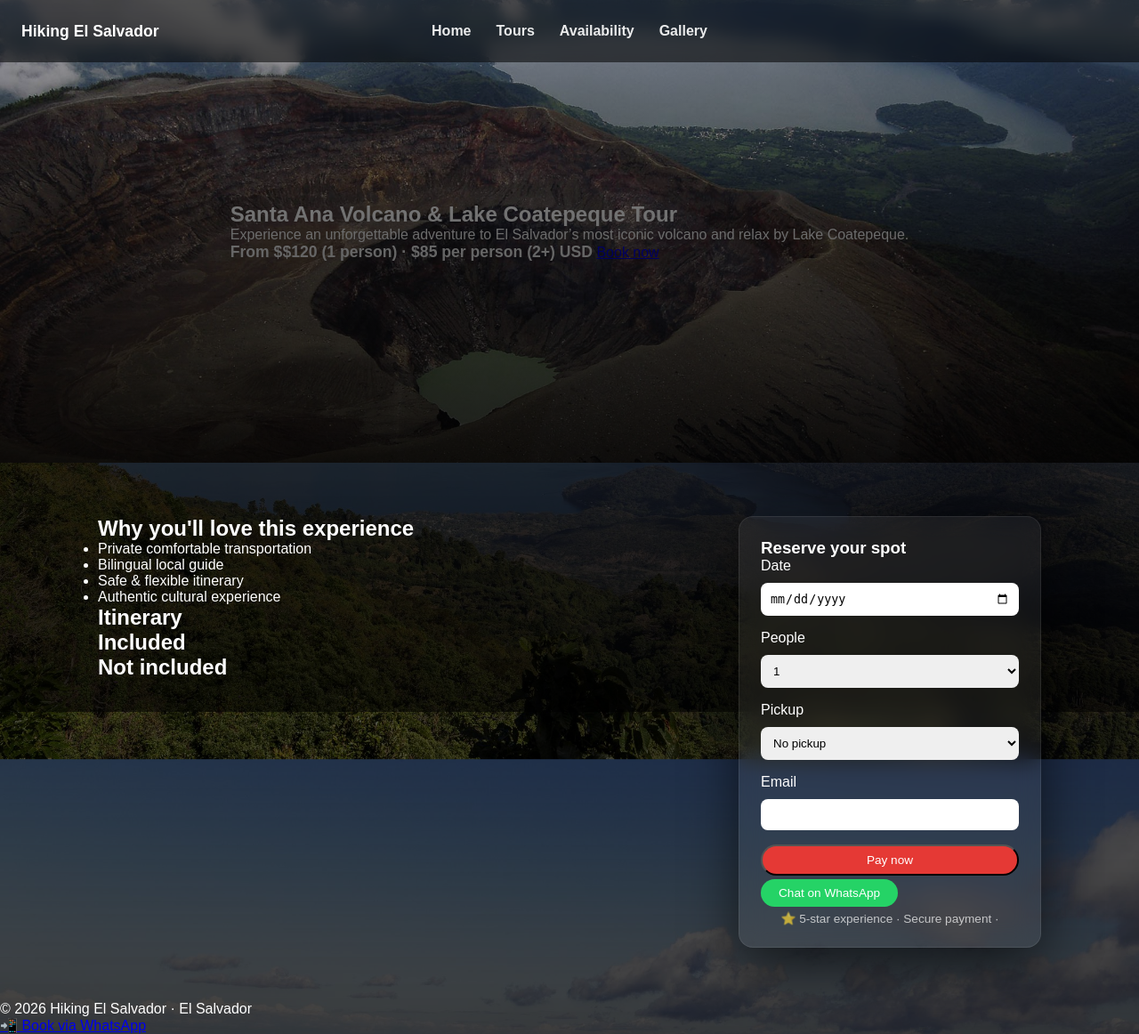
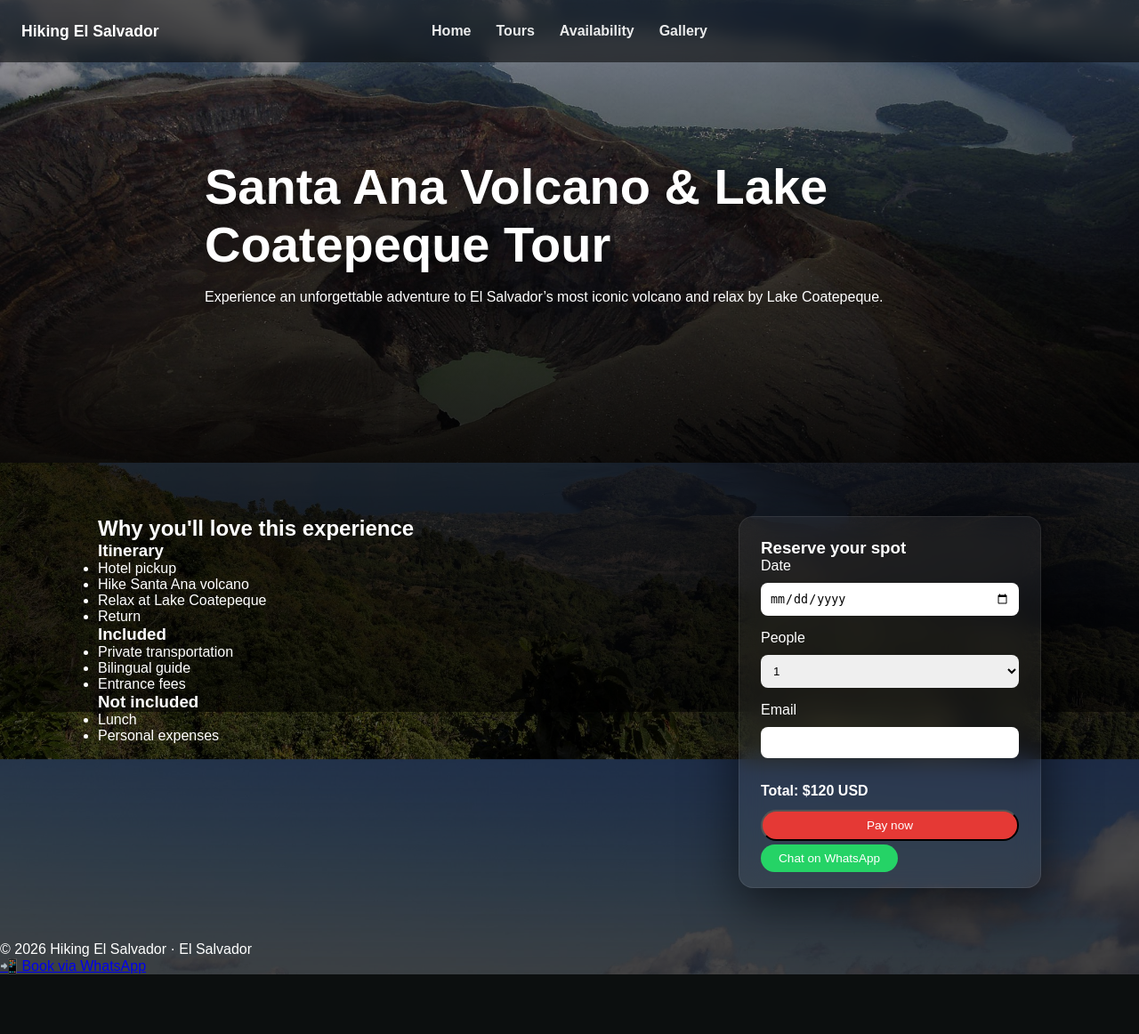
Before and after one commit to Moncada7794/listo-GitHub, a Flask app: page /tours/1 in a window 1280 px wide. Shown: the whole page at 89% size. After the commit the page ends 1095 px from the top, so only its background shows below. Run offline with Flask 3, Linux system fonts and the light colour scheme; some libraries are stand-ins or nearby versions.

Commit message:
Detalle price and included section

```diff
--- a/data/tours.json
+++ b/data/tours.json
@@ -4,79 +4,70 @@
     "name": "Santa Ana Volcano & Lake Coatepeque Tour",
     "description": "Experience an unforgettable adventure to El Salvador’s most iconic volcano and relax by Lake Coatepeque.",
     "image": "santa_ana.jpg",
-    "price": "$120 (1 person) · $85 per person (2+)",
-    "pricing": { "one": 120, "group": 85 }
+    "pricing": { "1": 120, "2": 85, "3": 80, "4": 75, "default": 70 },
+
+    "included": ["Private transportation", "Bilingual guide", "Entrance fees"],
+    "not_included": ["Lunch", "Personal expenses"],
+    "itinerary": ["Hotel pickup", "Hike Santa Ana volcano", "Relax at Lake Coatepeque", "Return"]
   },
 
   {
     "id": 2,
     "name": "Mayan Ruins Tour – Joya de Cerén & San Andrés",
     "description": "Explore two of the most important Mayan archaeological sites in El Salvador.",
-    "image": "jceren.jpg",
-    "price": "$140 (1 person) · $90 per person (2+)",
-    "pricing": { "one": 140, "group": 90 }
+    "image": "mayan.jpg",
+    "pricing": { "1": 140, "2": 90, "3": 85, "4": 80, "default": 75 },
+
+    "included": ["Transport", "Guide", "Entrance tickets"],
+    "not_included": ["Food", "Souvenirs"],
+    "itinerary": ["Pickup", "Visit Joya de Cerén", "Visit San Andrés", "Return"]
   },
 
   {
     "id": 3,
     "name": "Ruta de las Flores Tour",
-    "description": "Discover colorful towns, gastronomy, and mountain culture along El Salvador’s most charming route.",
-    "image": "rutadelasflores.jpg",
-    "price": "$135 (1 person) · $85 per person (2+)",
-    "pricing": { "one": 135, "group": 85 }
+    "description": "Discover colorful towns, gastronomy, and mountain culture.",
+    "image": "ruta_flores.jpg",
+    "pricing": { "1": 135, "2": 85, "3": 80, "4": 75, "default": 70 },
+
+    "included": ["Private transport", "Guide"],
+    "not_included": ["Meals"],
+    "itinerary": ["Pickup", "Visit towns", "Coffee stop", "Return"]
   },
 
   {
     "id": 4,
     "name": "Turtle Release & Crocodile Watching Tour",
-    "description": "Nature and wildlife experience in Barra de Santiago with turtle conservation and crocodile observation.",
-    "image": "barra-de-santiago.jpg",
-    "price": "$150 (1 person) · $120 per person (2+)",
-    "pricing": { "one": 150, "group": 120 }
+    "description": "Nature and wildlife experience on the coast.",
+    "image": "turtles.jpg",
+    "pricing": { "1": 150, "2": 120, "3": 110, "4": 100, "default": 95 },
+
+    "included": ["Boat ride", "Guide"],
+    "not_included": ["Food"],
+    "itinerary": ["Pickup", "Boat tour", "Turtle release", "Return"]
   },
 
   {
     "id": 5,
-    "name": "Taquillo Hiking & Sunset Park Private Tour",
-    "description": "Coastal cliffs, ocean viewpoints, hiking trails and relaxing sunset by the sea.",
-    "image": "Taquillo.jpg",
-    "price": "$120 (1 person) · $85 per person (2+) · $75 (3–4) · $65 (5+)",
-    "pricing": { "one": 120, "p2": 85, "p4": 75, "p5": 65 }
+    "name": "Taquillo Hiking & Sunset Park",
+    "description": "Ocean viewpoints and relaxing sunset.",
+    "image": "taquillo.jpg",
+    "pricing": { "1": 120, "2": 85, "3": 75, "4": 65, "default": 60 },
+
+    "included": ["Transport", "Guide"],
+    "not_included": ["Dinner"],
+    "itinerary": ["Pickup", "Hike", "Sunset", "Return"]
   },
 
   {
     "id": 6,
-    "name": "Laguna de Alegría & Finca Rauda Adventure Tour",
-    "description": "Hiking, panoramic viewpoints, nature activities and volcanic lagoon exploration in eastern El Salvador.",
+    "name": "Laguna de Alegría & Finca Rauda Adventure",
+    "description": "Volcanic lagoon and coffee experience.",
     "image": "alegria.jpg",
-    "price": "$200 (1 person) · $120 per person (2+)",
-    "pricing": { "one": 200, "group": 120 }
-  },
+    "pricing": { "1": 200, "2": 120, "3": 110, "4": 100, "default": 95 },
 
-  {
-    "id": 7,
-    "name": "All Archaeological Sites in One Full-Day Tour",
-    "description": "Complete cultural journey through the most important Maya archaeological sites in El Salvador.",
-    "image": "archaeological.jpg",
-    "price": "$250 (1 person) · $150 (2) · $120 (3+)",
-    "pricing": { "one": 250, "p2": 150, "p3": 120 }
-  },
-
-  {
-    "id": 8,
-    "name": "Copán Ruins Full-Day Private Tour – Honduras",
-    "description": "International adventure to explore the impressive Maya city of Copán in Honduras.",
-    "image": "copan.jpg",
-    "price": "$360 (1) · $190 (2) · $170 (3–4) · $150 (5+)",
-    "pricing": { "one": 360, "p2": 190, "p4": 170, "p5": 150 }
-  },
-
-  {
-    "id": 9,
-    "name": "Puerta del Diablo Private Hiking & Drone Tour",
-    "description": "Iconic viewpoints, forest hiking trails and cinematic 4K drone footage experience.",
-    "image": "puertadeldiablo.jpg",
-    "price": "$160 (1) · $85 per person (2+)",
-    "pricing": { "one": 160, "group": 85 }
+    "included": ["Transport", "Guide", "Coffee tour"],
+    "not_included": ["Lunch"],
+    "itinerary": ["Pickup", "Laguna visit", "Coffee farm", "Return"]
   }
 ]
--- a/static/css/style.css
+++ b/static/css/style.css
@@ -9,7 +9,7 @@
     font-family:Arial, sans-serif;
     color:#fff;
 
-    /* 🌄 FONDO GLOBAL CONTINUO */
+    /*  FONDO GLOBAL CONTINUO */
     background:
         linear-gradient(rgba(0,0,0,0.65), rgba(0,0,0,0.85)),
         url("/static/images/hero.jpg") center/cover fixed no-repeat;
@@ -317,6 +317,12 @@
     justify-content:center;
 }
 
+.tour-hero h1,
+.tour-hero p{
+    color:#ffffff;
+    text-shadow:0 4px 18px rgba(0,0,0,.7);
+}
+
 .tour-hero-overlay{
     position:absolute;
     inset:0;
--- a/templates/tour_detail.html
+++ b/templates/tour_detail.html
@@ -4,71 +4,51 @@
 <!-- HERO -->
 <section class="tour-hero"
 style="background-image:url('{{ url_for('static', filename='images/' ~ tour.image) }}')">
-
 <div class="tour-hero-overlay"></div>
 
-    <div class="tour-hero-content">
+<div class="hero-content">
     <h1>{{ tour.name }}</h1>
-        <p class="tour-tagline">{{ tour.description }}</p>
-
-        <div class="tour-cta">
-            <span class="tour-price">From ${{ tour.price }} USD</span>
-            <a href="#booking-section" class="hero-btn">Book now</a>
-        </div>
+    <p>{{ tour.description }}</p>
 </div>
 </section>
 
-
 <!-- CONTENT -->
 <section class="tour-container">
-
 <div class="tour-layout">
 
 <!-- LEFT -->
-        <div class="tour-main">
+<div>
+    <h2>Why you'll love this experience</h2>
 
-            <h2>Why you'll love this experience</h2>
-            <ul class="tour-benefits">
-                <li>Private comfortable transportation</li>
-                <li>Bilingual local guide</li>
-                <li>Safe & flexible itinerary</li>
-                <li>Authentic cultural experience</li>
-            </ul>
-
-            <h2>Itinerary</h2>
-            <ul class="tour-list">
+    <h3>Itinerary</h3>
+    <ul>
         {% for item in tour.itinerary %}
         <li>{{ item }}</li>
         {% endfor %}
     </ul>
 
-            <h2>Included</h2>
-            <ul class="tour-list">
+    <h3>Included</h3>
+    <ul>
         {% for item in tour.included %}
         <li>{{ item }}</li>
         {% endfor %}
     </ul>
 
-            <h2>Not included</h2>
-            <ul class="tour-list">
+    <h3>Not included</h3>
+    <ul>
         {% for item in tour.not_included %}
         <li>{{ item }}</li>
         {% endfor %}
     </ul>
-
 </div>
 
-
-        <!-- BOOKING BOX -->
-        <aside class="booking-box" id="booking-section">
-
+<!-- BOOKING -->
+<aside class="booking-box">
     <h3>Reserve your spot</h3>
 
-            <form action="/create-payment" method="POST">
-                <input type="hidden" name="tour_id" value="{{ tour.id }}">
-
+    <form>
         <label>Date</label>
-                <input type="date" name="date" required>
+        <input type="date" required>
 
         <label>People</label>
         <select name="people">
@@ -77,33 +57,38 @@
             {% endfor %}
         </select>
 
-                <label>Pickup</label>
-                <select name="pickup">
-                    <option value="no">No pickup</option>
-                    <option value="yes"> Airport + $49.99</option>
-                </select>
+        <label>Email</label>
+        <input type="email" required>
 
-                <label>Email</label>
-                <input type="email" name="email" required>
+        <p id="totalPrice" style="font-weight:bold;margin:12px 0;"></p>
 
-                <button class="tour-btn pay" type="submit">
-                    Pay now
-                </button>
+        <button class="tour-btn pay" type="button">Pay now</button>
+        <a class="tour-btn whatsapp" href="#">Chat on WhatsApp</a>
     </form>
-
-            <a class="tour-btn whatsapp"
-               href="https://wa.me/50361116916?text=Hello%20I%20want%20to%20book%20{{ tour.name }}"
-               target="_blank">
-               Chat on WhatsApp
-            </a>
-
-            <p class="trust">
-                ⭐ 5-star experience · Secure payment ·
-            </p>
-
 </aside>
 
 </div>
 </section>
 
+<!-- PRICE SCRIPT -->
+<script>
+const pricing = {{ tour.pricing | tojson }};
+const peopleSelect = document.querySelector('select[name="people"]');
+const totalText = document.getElementById("totalPrice");
+
+function updateTotal() {
+    const people = peopleSelect.value;
+    let total = pricing[people];
+
+    if (!total) {
+        total = pricing["default"];
+    }
+
+    totalText.innerText = "Total: $" + total + " USD";
+}
+
+peopleSelect.addEventListener("change", updateTotal);
+updateTotal();
+</script>
+
 {% endblock %}
```
Lines whose indentation alone changed are shown as unchanged.
